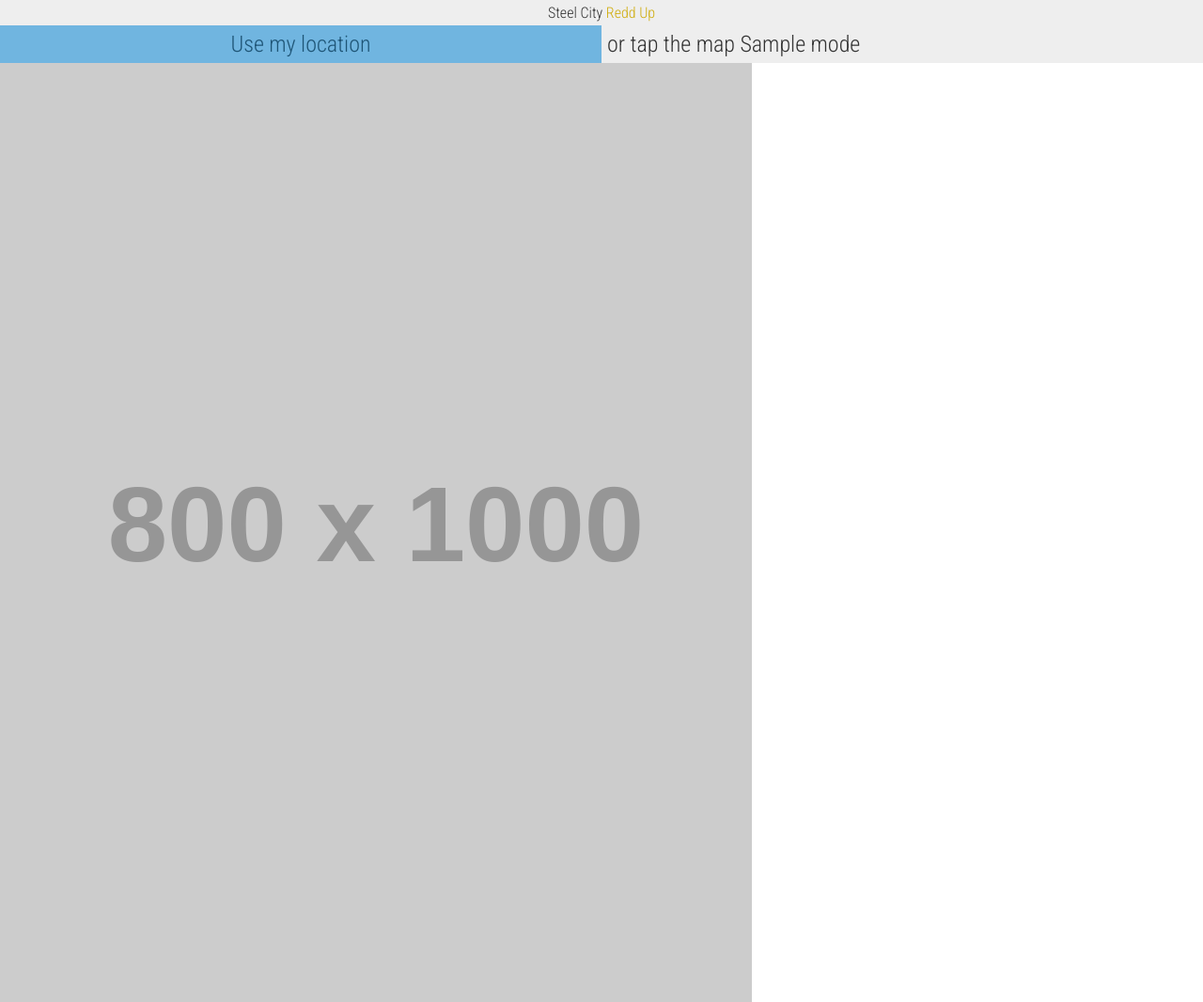
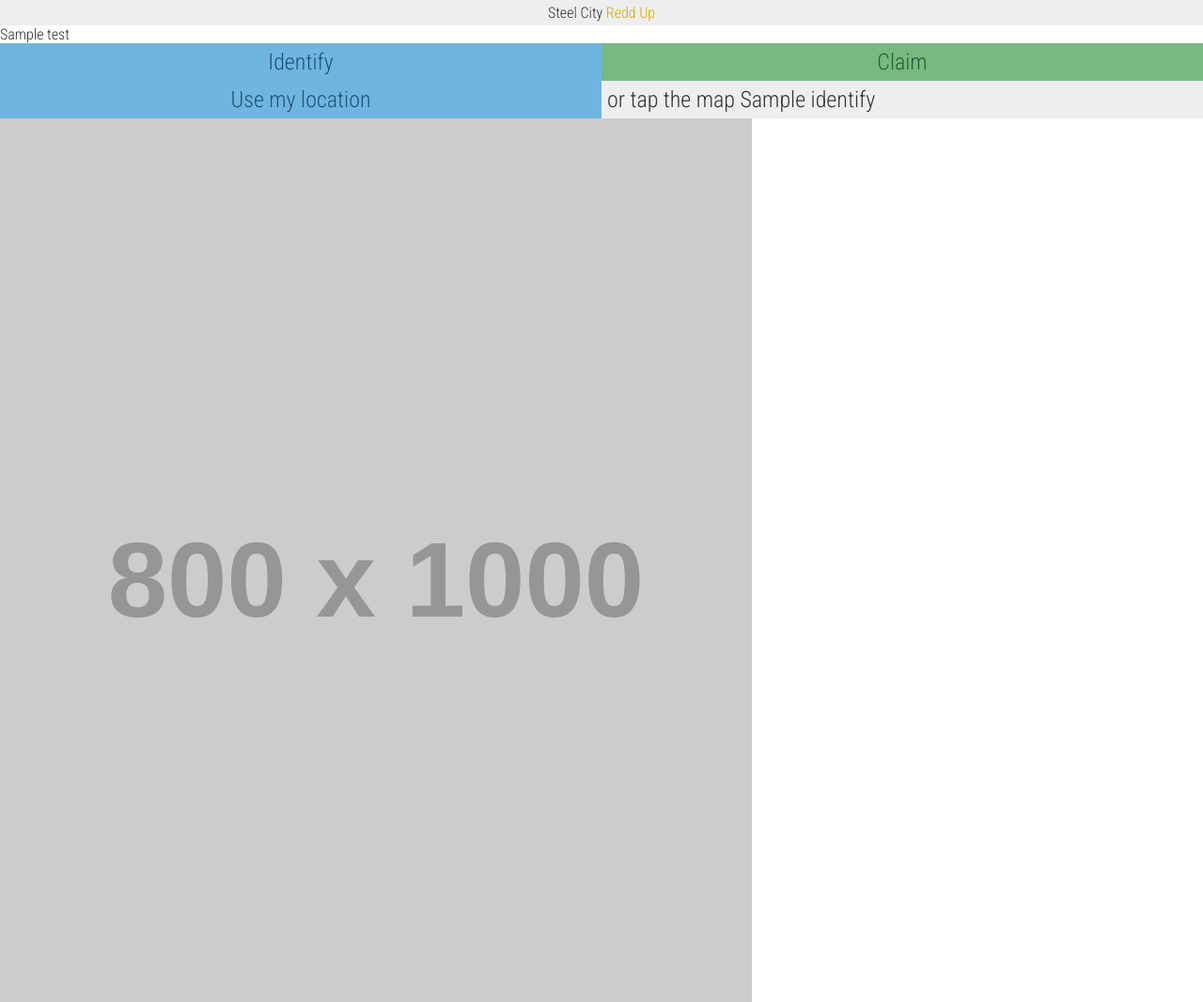
Before and after one commit to gmisek/ReddupApp, a Python web app: template reddup/templates/index.html in a window 1280 px wide. Shown: the top 1066 px of the page at 94% size. Run offline with Jinja, Linux system fonts and the light colour scheme; the template is opened without the code that fills it: most values are stand-ins (such as "Sample title", 1, 10 or a date in 2020); grey boxes labelled with a size stand in for pictures from a placeholder-image service; some libraries are stand-ins or nearby versions.

Commit message:
JS Changes

```diff
--- a/reddup/templates/index.html
+++ b/reddup/templates/index.html
@@ -9,23 +9,25 @@
 	<link rel="stylesheet" href="{{ STATIC_URL }}css/main.css" />
 
 	<link href='http://fonts.googleapis.com/css?family=Roboto+Condensed:300' rel='stylesheet' type='text/css'>
+
+
 </head>
 <body>
 
 	<div class="wrap" ng-controller="Controller">
 		<div class="name-row">Steel City <span style="color: #cfac0b;">Redd Up</span></div>
-
-		<div class="btn-row" ng-show="mode == 'default'">
-			<div class="big-btn" ng-click="mode = 'identify'">Identify</div>
-			<div class="big-btn claim" ng-click="mode = 'claim'">Claim</div>
+		{{ test }}
+		<div class="btn-row" ng-show="mode.select">
+			<div class="big-btn" ng-click="setMode('identify')">Identify</div>
+			<div class="big-btn claim" ng-click="mode.claim">Claim</div>
 		</div>
 		<!-- Show after clicking 'Identify' -->
-		<div class="btn-row" ng-show"mode == 'identify'">
+		<div class="btn-row" ng-show="mode.identify">
 			<div class="big-btn" ng-show="mode = 'details'">Use my location</div>
-			<div class="msg">or tap the map {{ mode }}</div>
+			<div class="msg">or tap the map {{ mode.identify }}</div>
 		</div>
 		<!-- Show after clicking 'Claim' -->
-		<div class="" ng-show="mode == 'claim'">
+		<div class="" ng-show="mode.claim">
 		</div>
 		<!-- Show after solving a claim -->
 		<div class="" ng-show="mode == ''">
@@ -34,7 +36,7 @@
 			<img src="http://placehold.it/800x1000/">
 		</div>
 		<!-- Show after choosing location -->
-		<div class="add-details" ng-show="mode == 'details'">
+		<div class="add-details" ng-show="mode.details">
 			<div class="close">&times;</div>
 			<div class="content">
 				<select>
@@ -60,10 +62,6 @@
 		</div>
 	</div>
 
-	<script type="text/javascript" src="{{ STATIC_URL }}js/jquery.js"></script>
-	<script type="text/javascript" src="{{ STATIC_URL }}js/angular.js"></script>
-	<script type="text/javascript" src="{{ STATIC_URL }}js/angular-ui.js"></script>
-	<script type="text/javascript" src="https://maps.googleapis.com/maps/api/js?key=AIzaSyDWdiN0-v4BAY7TI9tno96e8VjFMHET1nU&sensor=true"></script>
-	<script type="text/javascript" src="{{ STATIC_URL }}js/main.js"></script>
+
 </body>
 </html>
--- a/static/js/main.js
+++ b/static/js/main.js
@@ -15,8 +15,15 @@ angular.module('steelCityReddUp', ['ui']);
 /*
 	Maps
 */
-function Controller($scope) {
-	$scope.mode = 'default';
+var Controller = function ($scope) {
+	$scope.mode = {
+		select: true,
+		identify: false,
+		details: false,
+		claim: false,
+		solve: false
+	};
+	$scope.test = "TESTING";
 	$scope.markers = [];
 	$scope.currentMarker = null;
 	$scope.mapOptions = {
@@ -28,6 +35,13 @@ function Controller($scope) {
 	$scope.$watch('markers', function(){
 		$scope.addAllMarkers();
 	});
+
+	$scope.setMode = function (mode) {
+		$angular.forEach($scope.mode, function(item) {
+			item = false;
+		});
+		$scope.mode[mode] = true;
+	};
 
 	$scope.fetchPoints = function() {
 		$('#spinner').spin();
@@ -63,10 +77,10 @@ function Controller($scope) {
 
 	$scope.clearMarkers = function () {
 		$.each($scope.markers, function(marker){
-			marker.setMap(null);
+			//marker.setMap(null);
 		});
 	};
-}
+};
 
 var samplePoints = [
 	{
```
